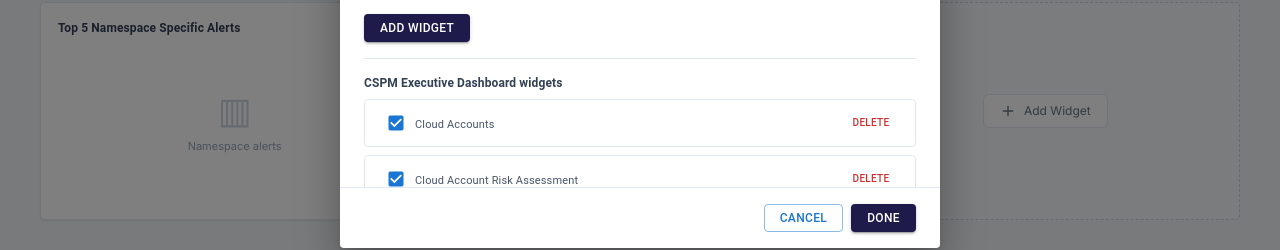
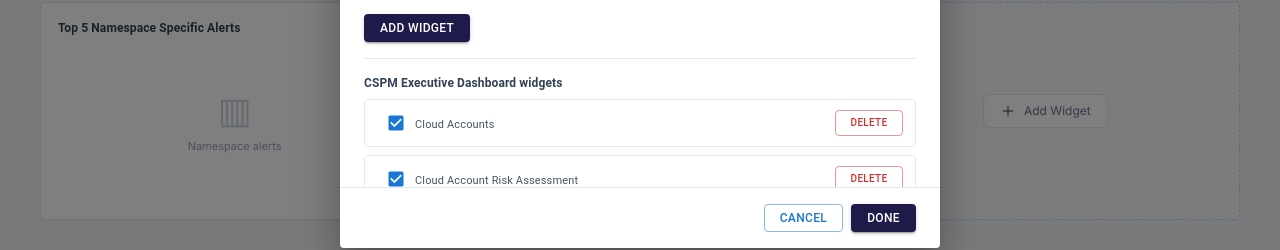
Before and after one commit to Mridul1706/Security-Dashboard, a React (Vite) app: page / in a window 1280 px wide. Both pictures are taken after a click on the button "ADD WIDGET". Shown: the part 520-770 px from the top of the page. Built offline with nearby package versions, Linux system fonts and the light colour scheme.

Commit message:
Update dashboard

```diff
--- a/src/components/AddWidgetModal.jsx
+++ b/src/components/AddWidgetModal.jsx
@@ -29,10 +29,11 @@ export default function AddWidgetModal({ categories, onClose, onAdd, onRemove, o
 
   const category = categories.find((item) => item.id === selectedCategory)
   const pendingWidgets = category?.widgets || []
+  const pendingWidgetIds = pendingWidgets.map((widget) => widget.id).join(',')
 
   useEffect(() => {
     setSelectedWidgets(pendingWidgets.map((widget) => widget.id))
-  }, [selectedCategory, categories])
+  }, [selectedCategory, pendingWidgetIds])
 
   function isWidgetSelected(widgetId) {
     return selectedWidgets.includes(widgetId)
@@ -158,24 +159,26 @@ export default function AddWidgetModal({ categories, onClose, onAdd, onRemove, o
                 className="my-2 flex items-center justify-between rounded border border-slate-200 px-3 py-1"
               >
                 <FormControlLabel
-                  className="!m-0"
+                  className="!m-0 !min-w-0 !flex-1"
                   control={
                     <Checkbox
                       size="small"
                       checked={isWidgetSelected(widget.id)}
                       onChange={() => toggleWidget(widget.id)}
+                      inputProps={{ 'aria-label': `Select ${widget.name}` }}
                     />
                   }
-                  label={<span className="text-[11px] text-slate-600">{widget.name}</span>}
+                  label={<span className="truncate text-[11px] text-slate-600">{widget.name}</span>}
                 />
                 <Button
                   size="small"
                   color="error"
+                  variant="outlined"
                   onClick={() => {
                     onRemove(selectedCategory, widget.id)
                     setSelectedWidgets((current) => current.filter((id) => id !== widget.id))
                   }}
-                  className="!text-[10px]"
+                  className="!ml-2 !min-w-[68px] !shrink-0 !text-[10px]"
                 >
                   Delete
                 </Button>
```
Also changed, not shown: 4 other files (tests, documents, lock files or other folders).
